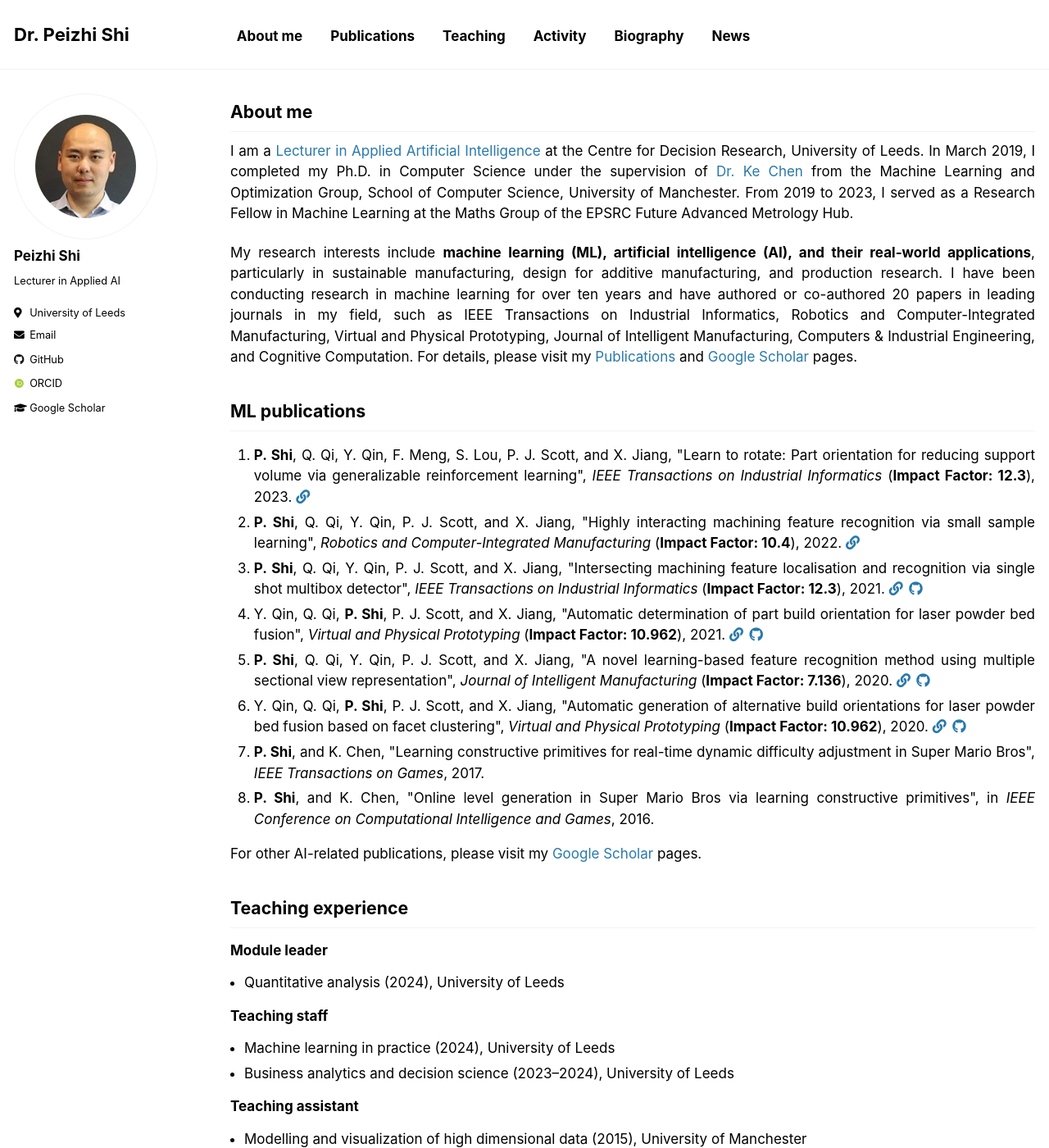
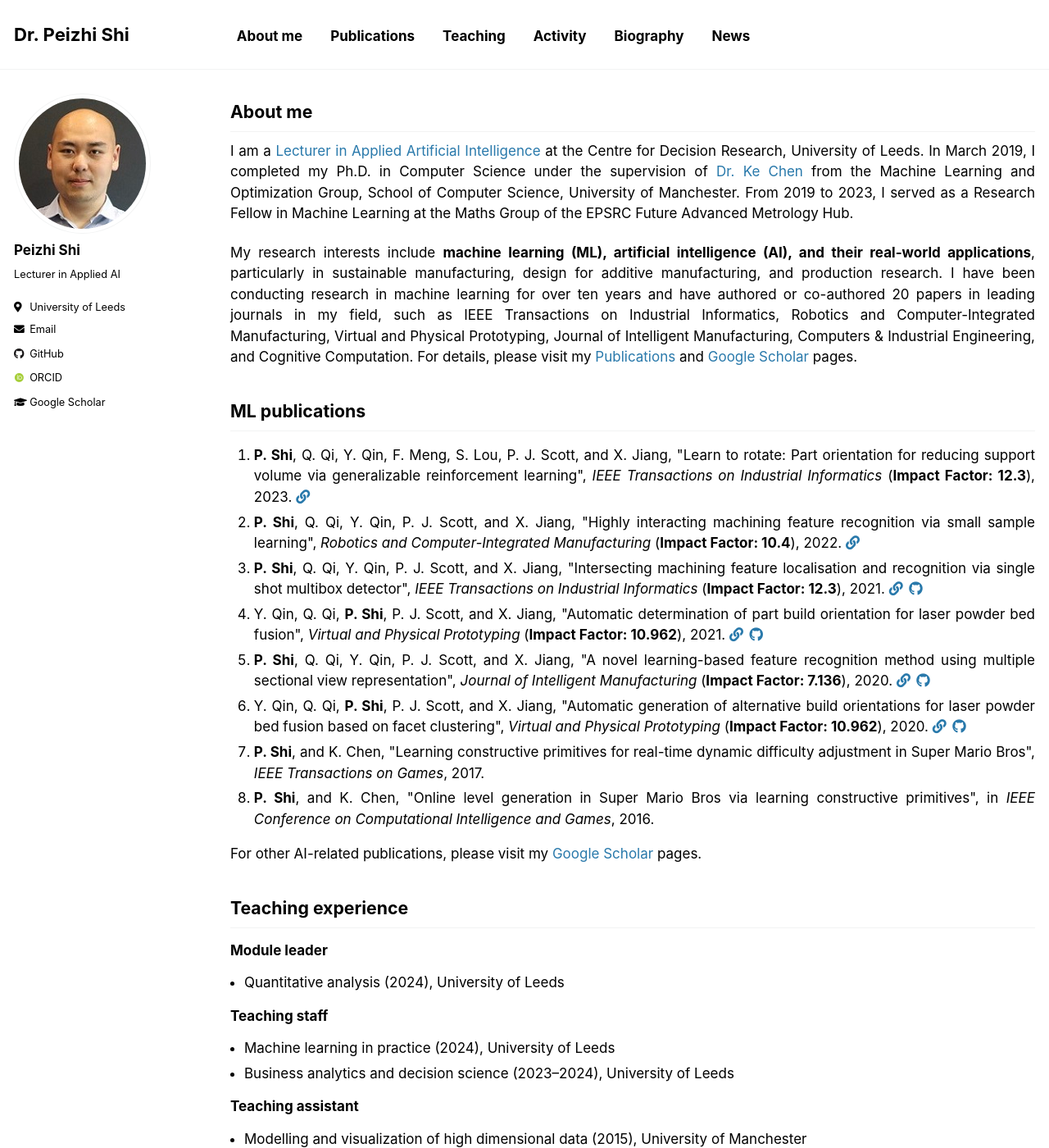
Before and after one commit to PeizhiShi/peizhishi.github.io, a Jekyll site: the page built from _pages/index.md, in a window 1280 px wide and 1400 px high. Shown: the whole window at 82% size. Built offline with Jekyll 4.4.1, drawn with Linux system fonts in a browser that asks for light colours; some web fonts are replaced; our own code applies the rules of GitHub Pages for plain Markdown files.

Commit message:
Update _sidebar.scss

```diff
--- a/_sass/_sidebar.scss
+++ b/_sass/_sidebar.scss
@@ -93,7 +93,7 @@
     border-radius: 50%;
 
     @include breakpoint($large) {
-      padding: 25px;
+      padding: 5px;
       border: 1px solid $border-color;
     }
   }
```
